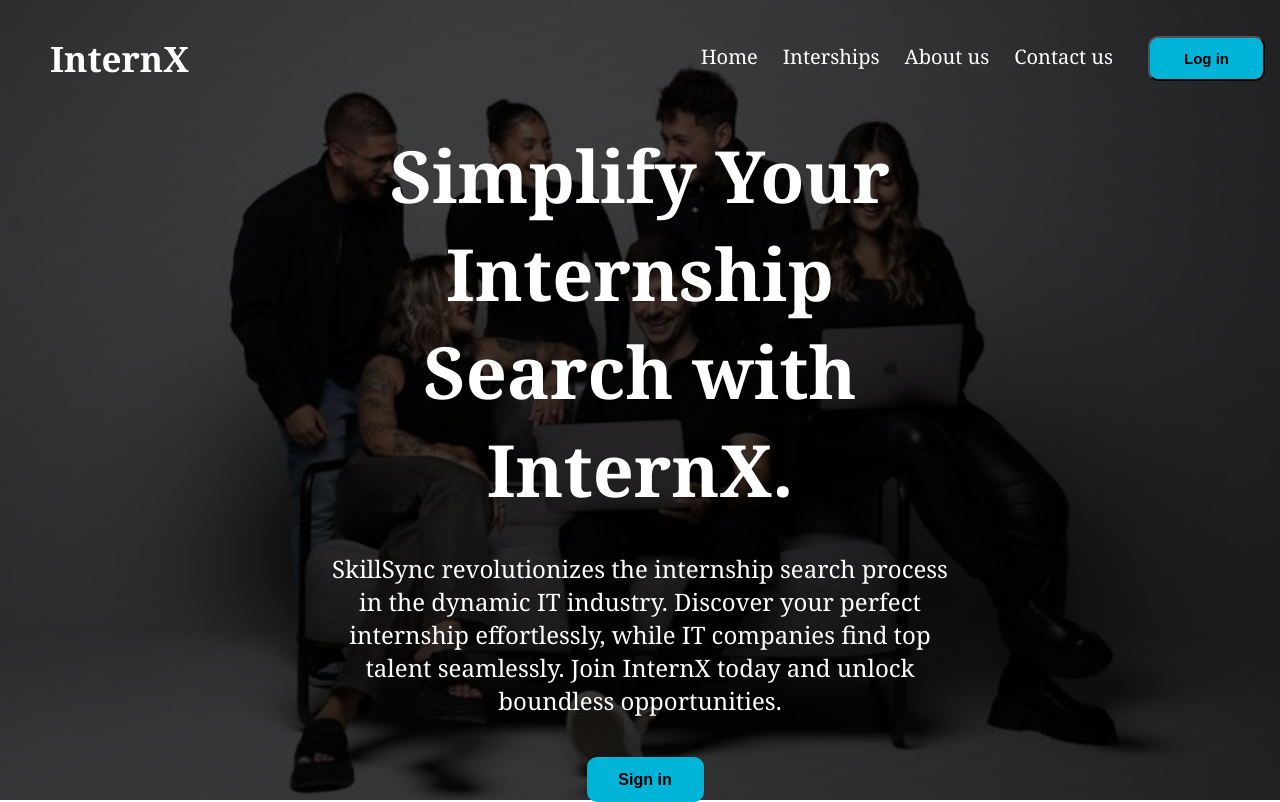
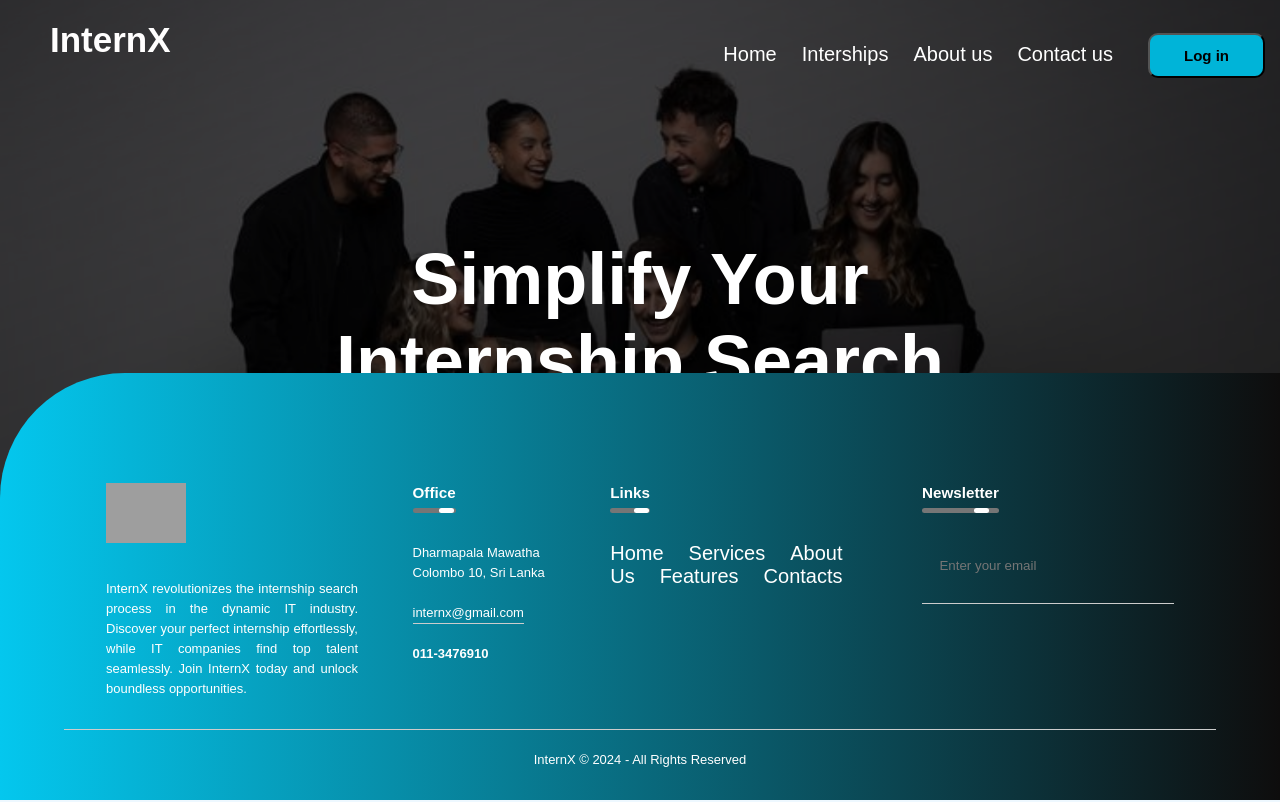
Before and after one commit to KushaRa/InternX_Front, a React (Create React App) app in the folder skillsync/: page / in a window 1280 px wide. Built offline with nearby package versions, Linux system fonts and the light colour scheme; grey boxes are pictures that could not be loaded.

Commit message:
Add footer

```diff
--- a/skillsync/src/Pages/Home.js
+++ b/skillsync/src/Pages/Home.js
@@ -1,5 +1,6 @@
 import React from 'react'
 import { Hero} from '../components/Hero/Hero'
+import Footer from '../components/Footer/footer'
 
 
 export const Home = () => {
@@ -7,6 +8,7 @@ export const Home = () => {
         <div>
 
             <Hero/>
+            <Footer />
         </div>
     )
 }
--- /dev/null
+++ b/skillsync/src/components/Footer/footer.css
@@ -0,0 +1,171 @@
+* {
+    margin: 0;
+    padding: 0;
+    font-family: 'poppins',sans-serif;
+    box-sizing: border-box;
+}
+
+body{
+    background: #eef8ff;
+}
+
+footer{
+    width: 100%;
+    position: absolute;
+    bottom: 0;
+    background: linear-gradient(to right, #04C7EE, #0e0d0d);
+    color: #fff;
+    padding: 100px 0 30px;
+    border-top-left-radius: 125px;
+    font-size: 13px;
+    line-height: 20px;
+}
+
+.row{
+    width: 85%;
+    margin: auto;
+    display: flex;
+    flex-wrap: wrap;
+    align-items: flex-start;
+    justify-content: space-between;
+    text-align: justify;
+}
+
+.col{
+    flex-basis: 25%;
+    padding: 10px;
+}
+
+.col:nth-child(2), .col:nth-child(3){
+    flex-basis: 15%;
+}
+
+.logo{
+    width: 80px;
+    margin-bottom: 30px;
+    position: relative;
+}
+
+.col h3{
+    width: fit-content;
+    margin-bottom: 40px;
+    position: relative;
+}
+
+.email-id{
+    width: fit-content;
+    border-bottom: 1px solid #ccc;
+    margin: 20px 0;
+}
+
+ul li{
+    list-style: none;
+    margin-bottom: 12px;
+}
+
+ul li a{
+      text-decoration: none;
+      color: #fff;
+}
+
+form{
+    padding-bottom: 15px;
+    display: flex;
+    align-items: center;
+    justify-content: space-between;
+    border-bottom: 1px solid #ccc;
+    margin-bottom: 50px;
+}
+
+form .fa-regular{
+    font-size: 18px;
+    margin-right: 10px;
+}
+
+form input{
+    width: 100%;
+    background: transparent;
+    color: #ccc;
+    border: 0;
+    outline: none;
+}
+
+form button{
+    background: transparent;
+    border: 0;
+    outline: none;
+    cursor: pointer;
+}
+
+form button .fa-solid{
+    font-size: 16px;
+    color: #ccc;
+}
+
+.social-icons .fa-brands{
+    width: 40px;
+    height: 40px;
+    border-radius: 50%;
+    text-align: center;
+    line-height: 40px;
+    font-size: 20px;
+    color: #000;
+    background: #fff;
+    margin-right: 15px;
+    cursor: pointer;
+}
+
+hr{
+    width: 90%;
+    border: 0;
+    border-bottom: 1px solid #ccc;
+    margin: 20px auto;
+}
+
+.copyright{
+    text-align: center;
+}
+
+.underline{
+    width: 100%;
+    height: 5px;
+    background: #767676;
+    border-radius: 3px;
+    position: absolute;
+    top: 25px;
+    left: 0;
+    overflow: hidden;
+}
+
+.underline span{
+    width: 15px;
+    height: 100%;
+    background: #fff;
+    border-radius: 3px;
+    position: absolute;
+    top: 0;
+    left: 10px;
+    animation: moving 2s linear infinite;
+}
+
+@keyframes moving{
+    0%{
+        left: -20px;
+    }
+    100%{
+        left: 100%;
+    }
+}
+
+@media (max-width:700px){
+    footer{
+        bottom: unset;
+    }
+    .col{
+        flex-basis: 100%;
+
+    }
+    .col:nth-child(2), .col:nth-child(3){
+        flex-basis: 100%;
+    }
+}
--- /dev/null
+++ b/skillsync/src/components/Footer/footer.jsx
@@ -0,0 +1,48 @@
+import "./footer.css";
+
+function Footer() {
+    return (<footer>
+        <div class="row">
+            <div class="col">
+            <img src="logo.jpg" class="logo"alt="" />
+            <p>InternX revolutionizes the internship search process in the dynamic IT industry. Discover your perfect internship effortlessly, while IT companies find top talent seamlessly. Join InternX today and unlock boundless opportunities.</p>
+        </div>
+        <div class="col">
+            <h3>Office<div class="underline"><span></span></div></h3>
+            <p>Dharmapala Mawatha</p>
+            <p>Colombo 10, Sri Lanka</p>
+            <p class="email-id">internx@gmail.com</p>
+            <h4>011-3476910</h4>
+        </div>
+            <div class="col">
+                <h3>Links<div class="underline"><span></span></div></h3>
+                <ul>
+                    <li><a href= "">Home</a></li>
+                    <li><a href= "">Services</a></li>
+                    <li><a href= "">About Us</a></li>
+                    <li><a href= "">Features</a></li>
+                     <li><a href= "">Contacts</a></li>
+                </ul>
+            </div>
+            <div class="col">
+                <h3>Newsletter<div class="underline"><span></span></div></h3>
+                <form>
+                    <i class="fa-regular fa-envelope"></i>
+                    <input type="email" placeholder="  Enter your email" required />
+                    <button type="  Submit"><i class="fa-solid fa-arrow-right"></i></button>
+                </form>
+                <div class="social-icons">
+                    <i class="fa-brands fa-facebook"></i>
+                    <i class="fa-brands fa-twitter"></i>
+                    <i class="fa-brands fa-whatsapp"></i>
+                    <i class="fa-brands fa-pinterest"></i>
+                </div>
+            </div>
+
+        </div>
+        <hr />
+        <p class="copyright">InternX © 2024 - All Rights Reserved</p>
+    </footer>);
+}
+
+export default Footer;
```
